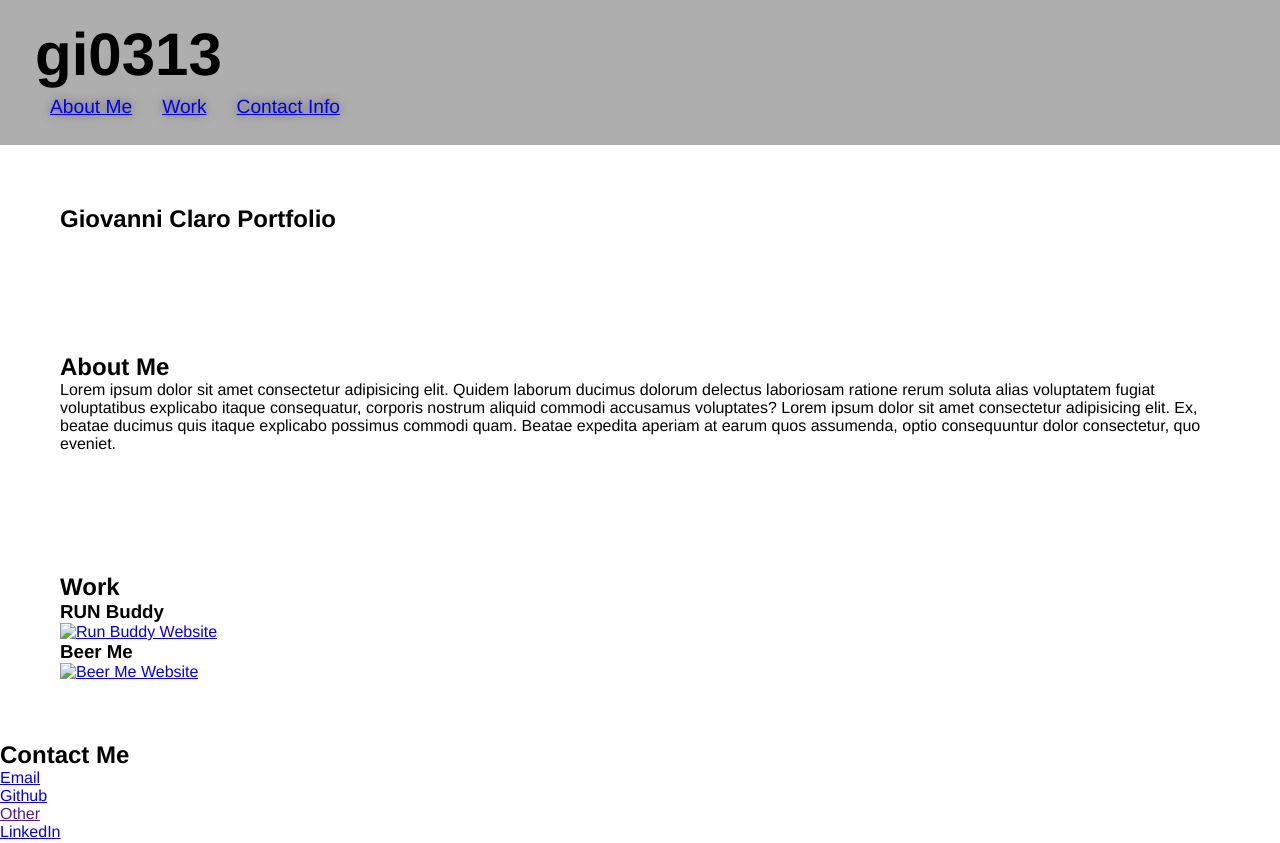
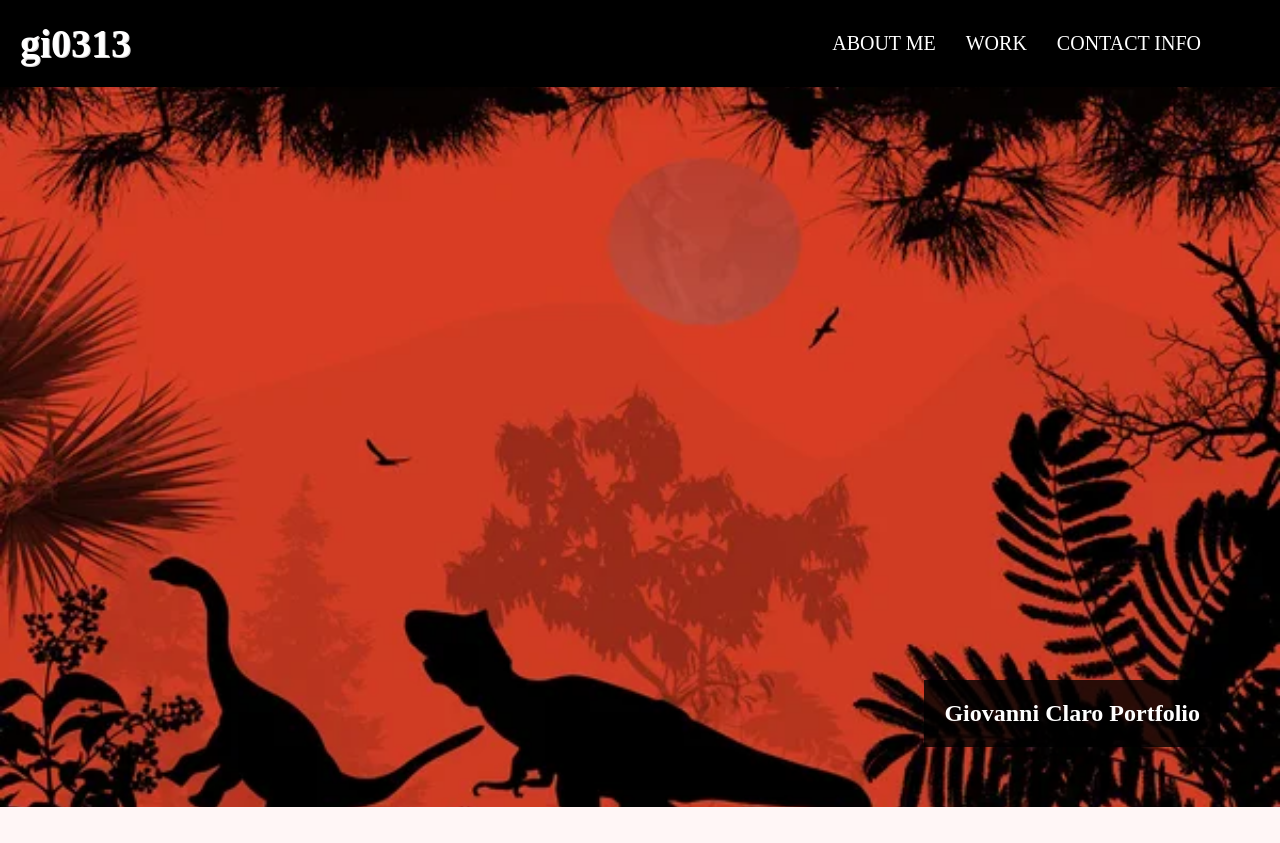
Before and after one commit to gi0313/Portfolio, a plain HTML site: page index.html in a window 1280 px wide. Shown: the top 843 px of the page. Drawn offline with Linux system fonts and the light colour scheme.

Commit message:
Update style.css

```diff
--- a/assets/style.css
+++ b/assets/style.css
@@ -1,90 +1,245 @@
 * {
-    box-sizing: border-box;
     margin: 0;
     padding: 0;
-}
+    box-sizing: border-box;
+  }
 
-body {
-    font-family: Helvetica, Arial, sans-serif;
-}
+  body,
+  html {
+    font-size: 20px;
+    background-color: rgb(255, 246, 246);
+  }
+  section {
+    padding: 60px 0;
+  }
 
-header {
-    display:flex;
+  /*------header-----*/
+  header {
+    background-color: black;
+  }
+
+  .nav-container {
+    display: flex;
+    align-items: center;
     justify-content: space-between;
-    flex-wrap: wrap;
-    padding: 20px 35px;
-    background-color: rgba(58, 58, 58, 0.411);
-}
+    width: 95%;
+    padding: 20px 0;
+  }
 
-header h1 {
-    font-weight: bold;
-    font-size : 60px;
-}
+  .nav-container h1 {
+    padding: 0 0 0 20px;
+    color: #fff;
+    text-shadow: 1px 1px rgb(212, 210, 210);
+  }
 
-header nav ul{
+  .nav-container nav ul {
     display: flex;
     flex-wrap: wrap;
-    justify-content : space-between;
+    justify-content: space-between;
+    list-style: none;
+  }
+
+  .nav-container ul li a {
+    padding: 5px 15px;
+    font-weight: lighter;
+    color: #fff;
+    text-decoration: none;
+    text-transform: uppercase;
+  }
+
+  header nav ul li a:hover {
+    background-color: white;
+    color: black;
+  }
+  /*------hero section-------*/
+  #hero {
+    background-image: url('./dino-background.jpg');
+    background-position: center;
+    background-size: cover;
+    background-repeat: no-repeat;
+    height: 90vh;
+    position: relative;
+  }
+
+  #hero h2 {
+    color: #fff;
+    margin: 0;
+    font-size: x-large;
+    position: absolute;
+    padding: 20px;
+    bottom: 60px;
+    right: 60px;
+    background-color: rgba(0, 0, 0, 0.8);
+  }
+
+  /*-----about me section---------*/
+  .about-me-box {
+    display: flex;
     align-items: center;
+    width: 70%;
+    margin: 0 auto;
+  }
+
+  .titles {
+    border-right: 6px solid grey;
+    height: 30vh;
+    font-size: 35px;
+    padding: 0 20px;
+    text-align: center;
+  }
+
+  .text {
+    padding: 0 0 0 20px;
+  }
+  .flex-box {
+    display: flex;
+    justify-content: space-between;
+    width: 78%;
+    margin: 0 auto;
+  }
+
+  /*-------work section--------*/
+  .work-section {
+    height: 60vh;
+  }
+  .grid-container {
+    display: flex;
+    grid-gap: 30px;
+    width: 80%;
+    margin: 0 auto;
+    justify-content: space-between;
+  }
+  .grid-header {
+    width: 20%;
+  }
+
+  .grid-header h2 {
+    border-right: 6px solid grey;
+    height: 80vh;
+    margin-right: 30px;
+    font-size: 35px;
+    margin-top: 0;
+  }
+  .main-grid {
+    display: grid;
+    grid-template-columns: repeat(6, 0.6fr);
+    grid-template-rows: repeat(3, 0.28fr);
+    gap: 10px;
+    grid-auto-flow: dense;
+    width: 80%;
+  }
+  .work-item {
+    position: relative;
+    overflow: hidden;
+  }
+  .work-item img {
+    width: 100%;
+    height: 100%;
+  }
+  .work-item-1 {
+    grid-column: 1 / span 4;
+    grid-row: 1 / span 2;
+  }
+
+  .work-item-2 {
+    grid-column: 1 / span 4;
+    grid-row: 1 / span 2;
+  }
+
+
+  .work-item div {
+    position: absolute;
+    bottom: 10px;
+    z-index: 9999;
+    padding: 0 5px;
+    background-color: rgba(0, 0, 0, 0.8);
+  }
+  .work-item div h3,
+  .work-item div p {
+    color: #fff;
+  }
+  .work-item h3 {
+    font-size: 110%;
+    color: #080808;
+  }
+  .work-item img {
+    opacity: 1;
+  }
+  .work-item img:hover {
+    opacity: 0.7;
+  }
+  /*-------footer--------*/
+  footer {
+    padding: 10px 0;
+    background-color: #333;
+  }
+  .container {
+    display: flex;
+    justify-content: space-between;
+    width: 100%;
+    margin: 0 auto;
+  }
+  .container h2 {
+    color: #fff;
+    border-right: 6px solid grey;
+    height: 8vh;
+    margin-left: 20%;
+    font-size: 35px;
+    padding-right: 20px;
+    width: 70%;
+  }
+  .footer-nav {
+    margin-right: 20%;
+    width: 30%;
+  }
+  .footer-nav ul {
+    display: flex;
+    justify-content: space-between;
+    align-items: center;
+  }
+
+  .footer-nav ul li {
     list-style: none;
-}
+  }
 
-header nav ul li a {
-    padding: 10px 15px;
+  .footer-nav ul li a {
+    display: flex;
+    text-align: center;
+    margin: 0 auto 35px auto;
+    width: 50%;
     font-weight: lighter;
+    padding: 0 50px 0 10px;
+    margin-left: 10px;
+    color: #fff;
+    text-decoration: none;
     font-size: 1.5vw;
-    text-shadow: 0 0 10px rgba(0, 0, 0, 0.5);
-}
+  }
 
-header nav {
-    margin: 7px 0;
-}
+  .footer-nav ul li a:hover {
+    color: grey;
+  }
 
-/*Hero picture*/
-.hero {
-    height: 300px;
-    width: 100%;
-    display: flex;
-    justify-content: center;
-    flex-wrap: wrap;
-    background-image: url("../assets/dino-background.jpg");
-    background-size: cover;
-    background-position: center;
-    align-items: flex-start;
-}
+  .text ul li a {
+    margin: 0;
+    padding: 0;
+  }
 
-section {
-    padding: 60px;
-}
+  @media screen and (max-width: 1023px) {
+    body {
+      font-size: 18px;
+    }
+    .nav-container ul li a {
+      display: block;
+      margin-bottom: 10px;
+    }
+  }
 
-.intro {
-    display: flex;
-}
+  @media screen and (max-width: 768px) {
+    .footer-nav ul li a {
+      padding: 0 20px 0 10px;
+    }
+    .grid-header h2 {
+      height: 60vh;
 
-.intro-text {
-    display:flex;
-    align-items: flex-start;
-    justify-content: center;
-    width: 100%;
-    font-size: 36;
-    color: red;
-    border-right: 3px solid;
-    width: 30%;
-}
-
-.intro-par {
-    line-height: 1.7;
-    width: 80%;
-    font-size: 20px;
-    margin: 0 auto;
-    text-align: right;
-}
-
-.contact-info{
-    display: flex;
-    justify-content: center;
-    line-height: 1.7;
-    width: 80%;
-    font-size: 20px;
-    margin: 0 auto;
-}
+    }
+  }
```
